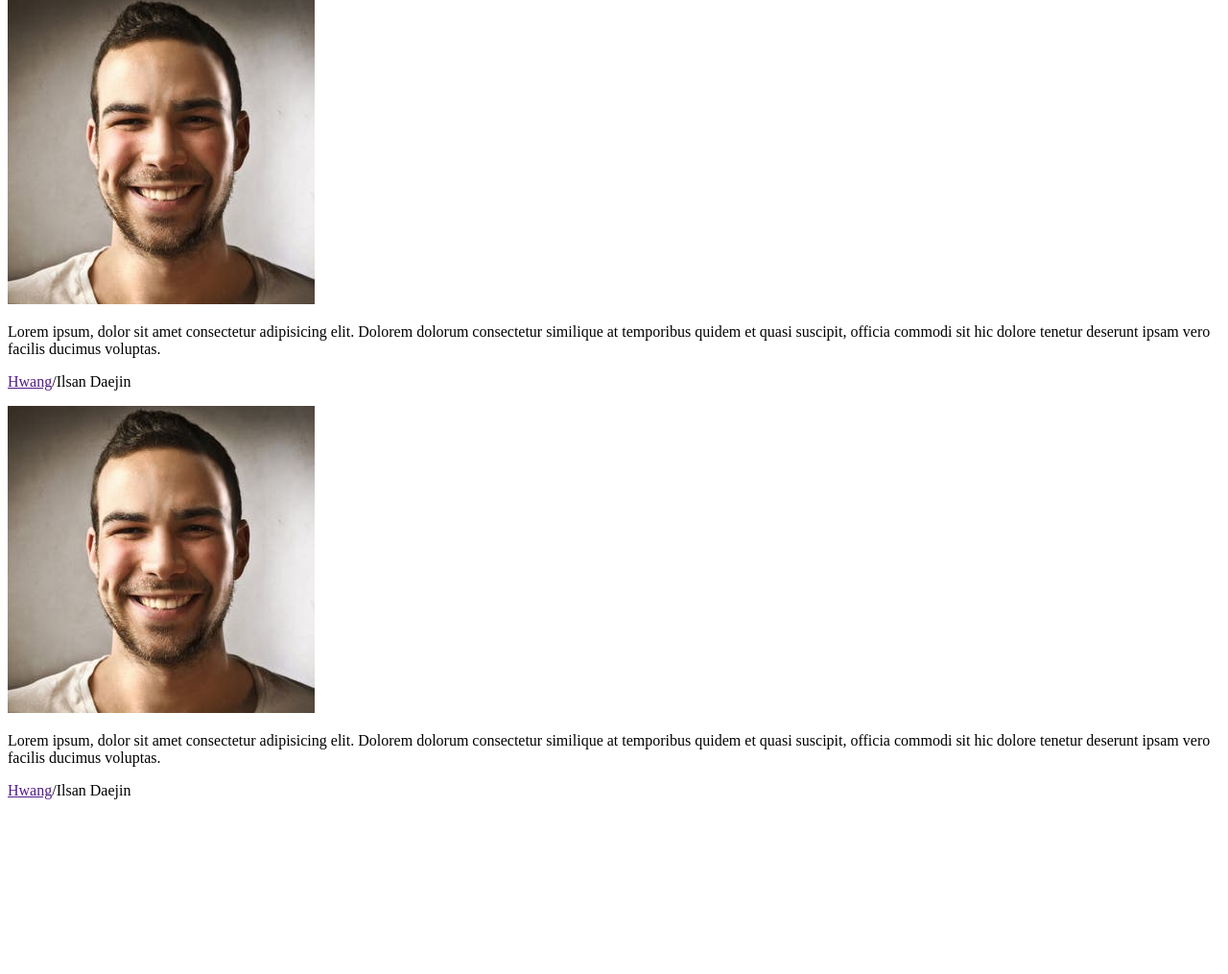
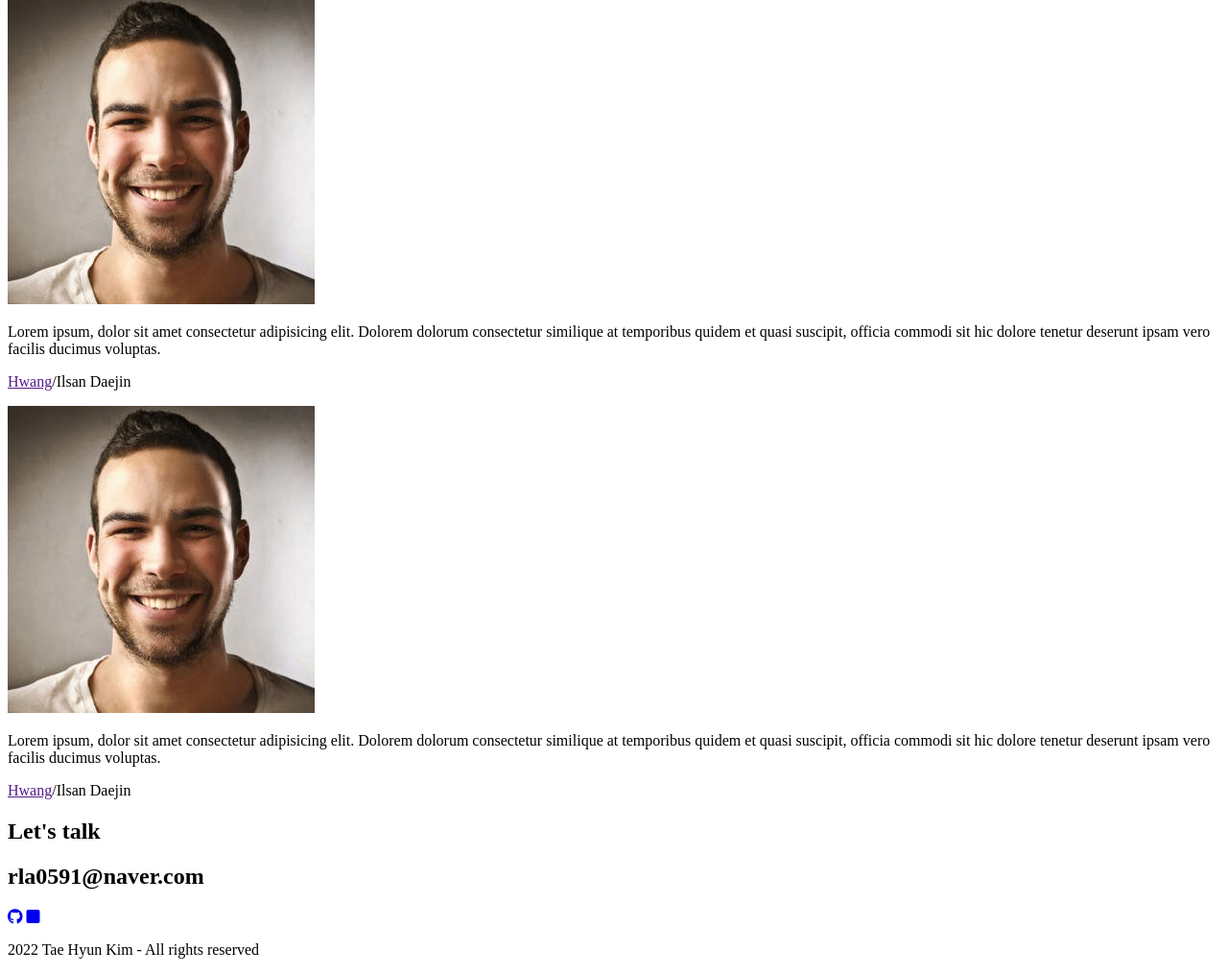
Before and after one commit to Unique0902/portfolio, a plain HTML site: page index.html in a window 1280 px wide. Shown: the part 3314-4329 px from the top of the page at 96% size. Before the commit the page ends 4163 px from the top, so only its background shows below. Drawn offline with Linux system fonts and the light colour scheme.

Commit message:
HTML: Contact

```diff
--- a/index.html
+++ b/index.html
@@ -204,7 +204,15 @@
     </section>
 
     <!-- Contact -->
-    <section class="contact"></section>
+    <section class="contact">
+        <h1 class="contact__title">Let's talk</h1>
+        <h2 class="contact__email">rla0591@naver.com</h2>
+        <div class="contact__links">
+            <a href="https://github.com/Unique0902" target="_blank"><i class="fa-brands fa-github"></i></a>
+            <a href="#" target="_blank"><i class="fa-solid fa-square"></i></a>
+        </div>
+        <p class="contact__rights">2022 Tae Hyun Kim - All rights reserved</p>
+    </section>
 
 </body>
 </html>
```
